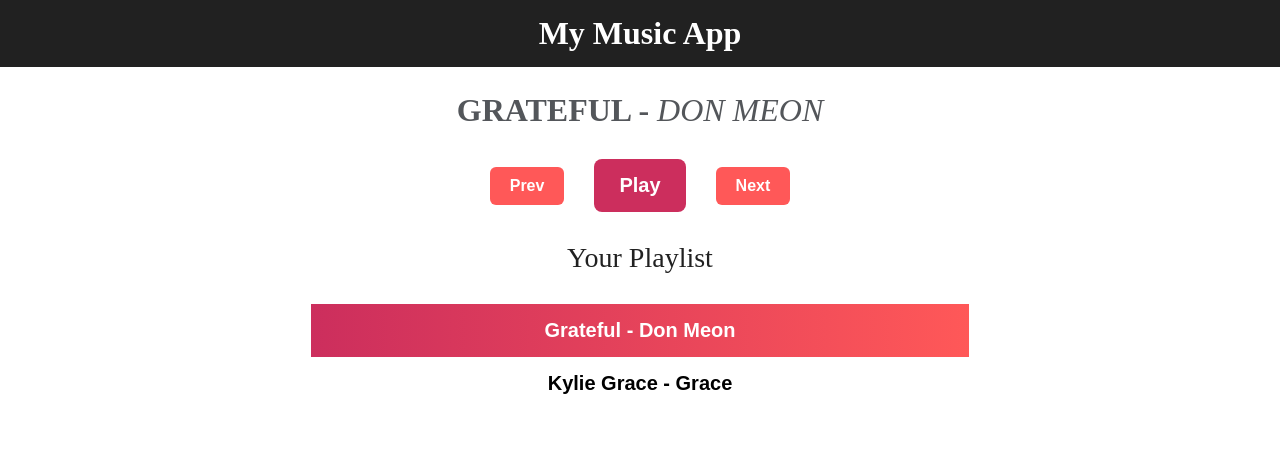
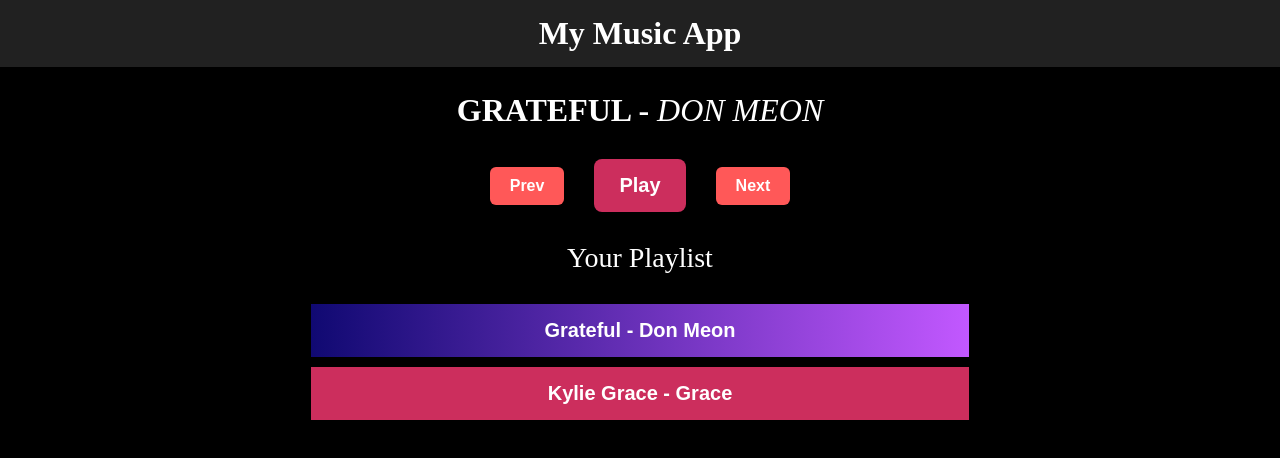
Before and after one commit to tofmat/music-app, a Vue app: page / in a window 1280 px wide. Shown: the top 458 px of the page. Built offline with nearby package versions, Linux system fonts and the light colour scheme.

Commit message:
added some juice

```diff
--- a/src/App.vue
+++ b/src/App.vue
@@ -94,6 +94,7 @@ export default {
 }
 body{
   font-family: san-serif;
+  background-color: black;
 }
 header{
   display: flex;
@@ -110,7 +111,7 @@ main {
   padding: 25px;
 }
 .song-title{
-  color: #53565A;
+  color: white;
   font-size: 32px;
   font-weight: 700;
   text-transform: uppercase;
@@ -168,7 +169,7 @@ button:hover {
   padding: 0px 30px;
 }
 .playlist h3 {
-  color: #212121;
+  color: white;
   font-size: 28px;
   font-weight: 400;
   margin-bottom: 30px;
@@ -181,13 +182,16 @@ button:hover {
    font-size: 20px;
    font-weight: 700;
    cursor: pointer;
+   color: white;
+   background-color: #CC2E5D;
+   margin-top: 10px;
 }
 .playlist .song:hover {
-  color: #FF5858
+  color: black;
 }
 
 .playlist .song.playing {
   color: #FFF;
-  background-image: linear-gradient(to right, #CC2E5D, #FF5858);
+  background-image: linear-gradient(to right, rgb(16, 9, 114), rgb(194, 88, 255));
 }
 </style>
```
